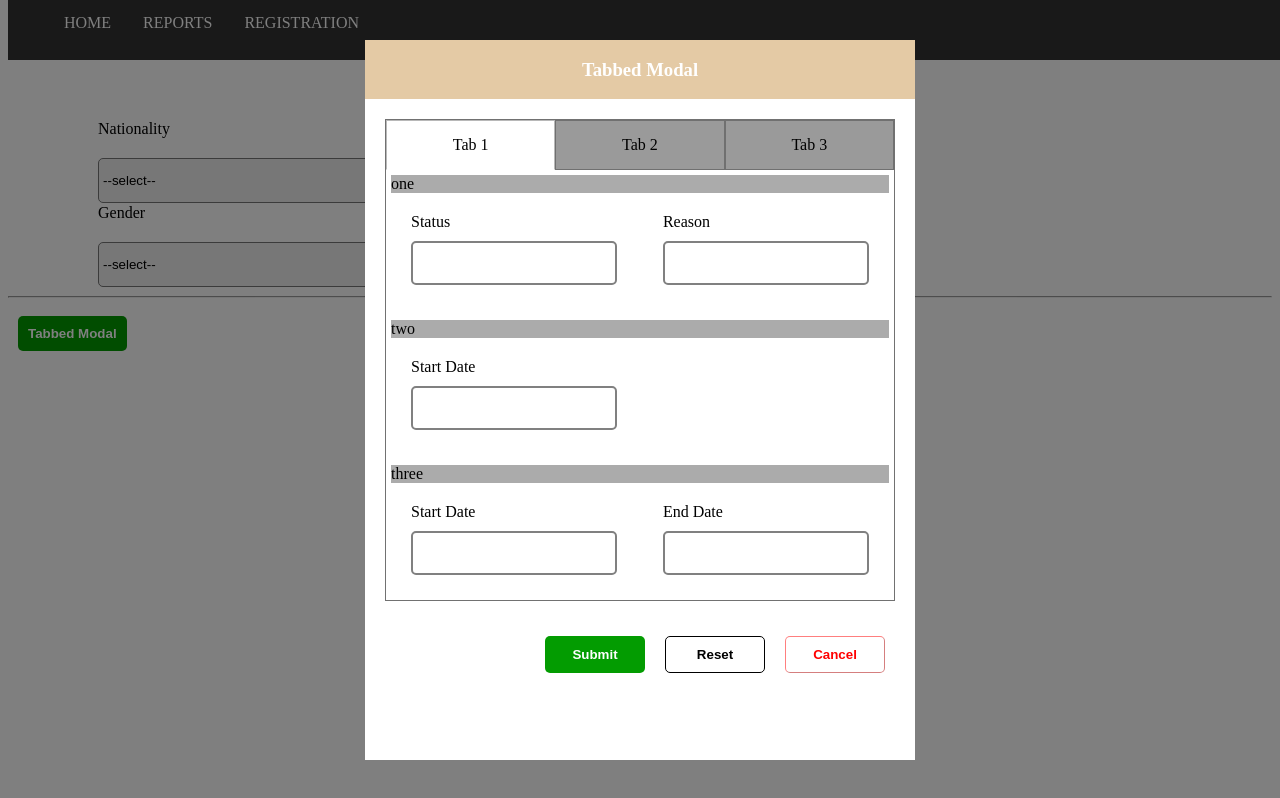
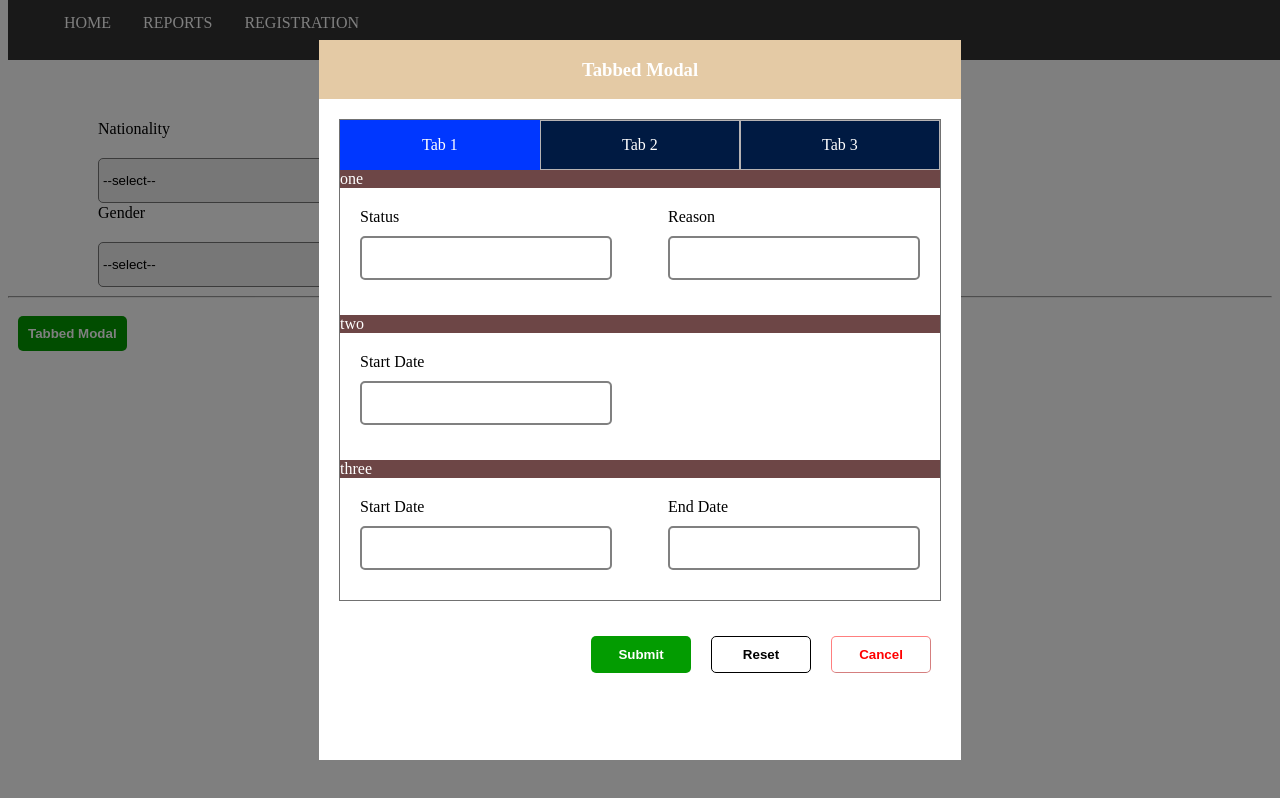
Before and after one commit to srz-ajithmenon/hospital, a React (Create React App) app in the folder hspt-management/: page /home in a window 1280 px wide. Both pictures are taken after a click on the button "Tabbed Modal". Built offline with nearby package versions, Linux system fonts and the light colour scheme.

Commit message:
Coded Tab Components

```diff
--- a/hspt-management/src/Components/Home.js
+++ b/hspt-management/src/Components/Home.js
@@ -1,6 +1,6 @@
 import React, { useState } from "react";
 
-import Selectfields from "./SelectFields";
+import Selectfields from "./Selectfields";
 import SubmitButton from './Button/SubmitButton'
 import ModalForms from "./TabbedForms/ModalForm";
 import "../designs/design.css";
--- a/hspt-management/src/Components/Modal/modal.css
+++ b/hspt-management/src/Components/Modal/modal.css
@@ -11,7 +11,7 @@
 }
 
 .content {
-    width: 550px;
+    min-width: 550px;
     display: flex;
     flex-direction: column;
     background-color: #fff;
--- a/hspt-management/src/Components/TabbedForms/FirstForm.js
+++ b/hspt-management/src/Components/TabbedForms/FirstForm.js
@@ -9,7 +9,7 @@ function FirstForm (props) {
     // })
 
     // const handleChange = (val1,val2) =>{ setUpdate({ ...firstdata, [val2]:val1 }) }
-    // console.log("*******",firstdata)
+    console.log("*******",props.udata.status)
 
     return (
         <div>
@@ -29,7 +29,7 @@ function FirstForm (props) {
                             value= {props.udata.status}
                         />
                         <Inputbox
-                            type="number"
+                            type="text"
                             name="reason"
                             placeholder=""
                             label="Reason"
@@ -43,7 +43,7 @@ function FirstForm (props) {
                     </div>
                     <div className="divider">
                         <Inputbox
-                            type="number"
+                            type="text"
                             name="firstdate"
                             placeholder=""
                             label="Start Date"
--- a/hspt-management/src/Components/TabbedForms/Forms.css
+++ b/hspt-management/src/Components/TabbedForms/Forms.css
@@ -1,6 +1,7 @@
 .modallabels {
     width: inherit;
-    background-color: rgb(171, 171, 171);
+    background-color: rgba(55, 1, 1, 0.727);
+    color: white;
 }
 .divider {
     display: grid;
--- a/hspt-management/src/Components/TabbedForms/ModalForm.js
+++ b/hspt-management/src/Components/TabbedForms/ModalForm.js
@@ -1,6 +1,9 @@
 import React, { useState, useEffect } from "react";
 
-import TabForms from '../TabbedForms/TabForms'
+import FirstForm from './FirstForm'
+import SecondForm from './SecondForm'
+import ThirdForm from './ThirdForm'
+import Tab from './Tab'
 import Modal from '../Modal/Modal'
 
 const user ={
@@ -10,7 +13,7 @@ const user ={
 
 function ModalForms(props) {
 
-    const [udata, setUser] = useState(user)
+    const [udata, setUser] = useState("")
     const handleChange = (val1,val2) => {
         setUser({ ...udata, [val1]:val2 })
     }
@@ -21,6 +24,15 @@ function ModalForms(props) {
         props.handleSubmit(udata)
         handleReset()
     }
+    const [toggleState, setToggleState] = useState("tab1");
+    const handleToggle = (index) => {
+        setToggleState(index);
+    };
+    const items = [
+        {name: "tab1", label: "Tab 1", content : <FirstForm udata={udata} handleChange={handleChange} /> },
+        {name: "tab2", label: "Tab 2", content : <SecondForm udata={udata} handleChange={handleChange} /> },
+        {name: "tab3", label: "Tab 3", content : <ThirdForm udata={udata} handleChange={handleChange} /> }
+    ]
 
     return (
         <Modal
@@ -31,7 +43,11 @@ function ModalForms(props) {
             handleReset = {handleReset}
         >
             {
-                <TabForms udata={udata} handleChange={handleChange} />
+                <Tab
+                    items = {items}
+                    handleToggle={handleToggle}
+                    tstate= {toggleState}
+                />
             }
         </Modal>
     );
--- a/hspt-management/src/Components/TabbedForms/SecondForm.js
+++ b/hspt-management/src/Components/TabbedForms/SecondForm.js
@@ -28,7 +28,7 @@ function SecondForm (props) {
                         value= {props.udata.firstname}
                     />
                     <Inputbox
-                        type="number"
+                        type="text"
                         name="lastname"
                         placeholder=""
                         label="Second Name"
--- a/hspt-management/src/Components/TabbedForms/Tab.js
+++ b/hspt-management/src/Components/TabbedForms/Tab.js
@@ -1,18 +1,25 @@
-import React from "react";
+import React,{ useEffect, useState } from "react";
 import "./tab.css";
 
 function Tabs(props) {
+  const [content, setContent] = useState()
+  useEffect(() => {
+      setContent((props.items.find( (item) => item.name == props.tstate)).content)
+  },[props.tstate]);
+
   return (
     <div className="container">
       <div className="bloc-tabs">
         {props.items.map((item,idx) =>{
           return (
-                        <div key={item.name} className={(props.tstate === item.name) ? "tabs active-tabs" : "tabs"} onClick={() => props.handleClick(item.name)}>{item.label}</div>
+            <div key={item.name} className={(props.tstate === item.name) ? "tabs active-tabs" : "tabs"} onClick={() => props.handleToggle(item.name)}>
+              {item.label}
+            </div>
           )
         })}
       </div>
       <div className="content-tabs">
-                {props.children}
+          {content}
       </div>
     </div>
   );
--- a/hspt-management/src/Components/TabbedForms/TabForms.js
+++ /dev/null
@@ -1,47 +0,0 @@
-import React from "react";
-import { useState } from "react";
-
-import FirstForm from './FirstForm'
-import SecondForm from './SecondForm'
-import ThirdForm from './ThirdForm'
-import Tab from './Tab'
-import "./tab.css";
-
-const items = [
-    {name: "tab1", label: "Tab 1"},
-    {name: "tab2", label: "Tab 2"},
-    {name: "tab3", label: "Tab 3"}
-]
-
-function Tabs(props) {
-    const [toggleState, setToggleState] = useState("tab1");
-    const handleClick = (index) => {
-        setToggleState(index);
-    };
-
-    return (
-        <div>
-            <Tab
-                items = {items}
-                handleClick={handleClick}
-                tstate= {toggleState}
-            >
-                {
-                    <div>
-                        <div className={toggleState == "tab1" ? "tabcontent  active-content" : "tabcontent"} >
-                            <FirstForm udata={props.udata} handleChange={props.handleChange} />
-                        </div>
-                        <div className={toggleState == "tab2" ? "tabcontent  active-content" : "tabcontent"} >
-                            <SecondForm udata={props.udata} handleChange={props.handleChange} />
-                        </div>
-                        <div className={toggleState == "tab3" ? "tabcontent  active-content" : "tabcontent"} >
-                            <ThirdForm udata={props.udata} handleChange={props.handleChange} />
-                        </div>
-                    </div>
-                }
-            </Tab>
-        </div>
-    );
-}
-
-export default Tabs
--- a/hspt-management/src/Components/TabbedForms/ThirdForm.js
+++ b/hspt-management/src/Components/TabbedForms/ThirdForm.js
@@ -28,7 +28,7 @@ function ThirdForm (props) {
                         value= {props.udata.address}
                     />
                     <Inputbox
-                        type="number"
+                        type="text"
                         name="city"
                         placeholder=""
                         label="City"
--- a/hspt-management/src/Components/TabbedForms/tab.css
+++ b/hspt-management/src/Components/TabbedForms/tab.css
@@ -2,7 +2,7 @@
     display: flex;
     flex-direction: column;
     position: relative;
-    width: inherit;
+    min-width: 600px;
     height: inherit;
     background: #9c9c9c;
     word-break: break-all;
@@ -18,13 +18,14 @@
     padding: 15px;
     text-align: center;
     width: 100%;
-    background: rgba(128, 128, 128, 0.075);
-    border: 1px solid rgba(0, 0, 0, 0.274);
+    background: rgb(0, 26, 66);
+    color: white;
+    border: 1px solid rgb(182, 179, 179);
   }
 
   .active-tabs  {
-    background: white;
-    border-bottom: 1px solid transparent;
+    background: rgb(0, 55, 255);
+    border: 1px solid rgb(0, 55, 255);
   }
 
   .content-tabs {
@@ -33,12 +34,3 @@
     height: 430px;
     overflow-y: auto;
   }
-  .tabcontent {
-    padding: 5px;
-    width: inherit;
-    display: none;
-  }
-
-  .active-content {
-    display: block;
-  }
```
Lines whose indentation alone changed are shown as unchanged.
